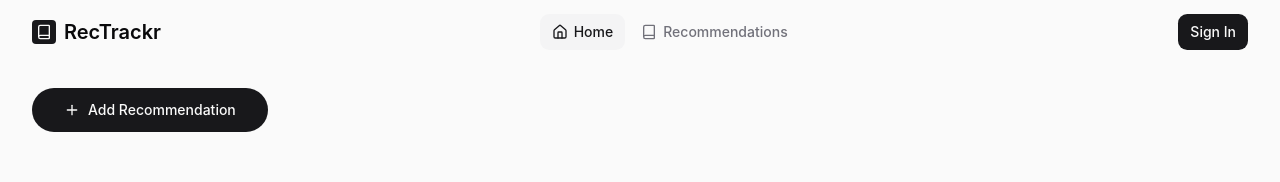
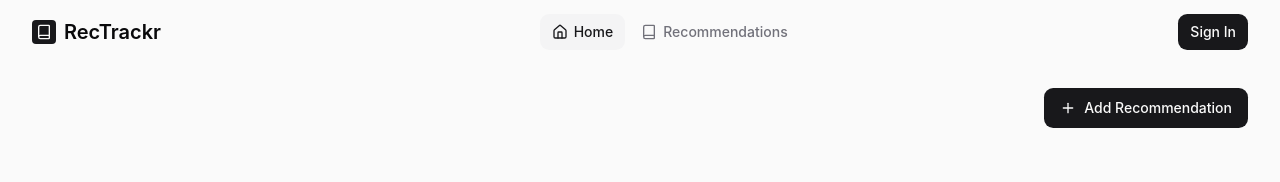
Before and after one commit to cmonaghan/friendfaves, a React (Vite) app: page / in a window 1280 px wide. Shown: the top 182 px of the page. Built offline with nearby package versions, Linux system fonts and the light colour scheme; no server answers.

Commit message:
Align "Add Recommendation" button
Align the "Add Recommendation" button to the right on the home page and ensure consistent styling with the /recommendations page.

```diff
--- a/src/pages/Index.tsx
+++ b/src/pages/Index.tsx
@@ -1,3 +1,4 @@
+
 import { useState, useRef, useEffect } from 'react';
 import { Link } from 'react-router-dom';
 import { RecommendationType, CustomCategory } from '@/utils/types';
@@ -173,11 +174,11 @@ const Index = () => {
 
   return (
     <div className="max-w-screen-xl mx-auto">
-      {/* Add Recommendation button at the top - now left aligned */}
-      <div className="mb-8 flex justify-start">
-        <Button asChild size="lg" className="rounded-full bg-primary hover:bg-primary/90">
-          <Link to="/add" className="flex items-center gap-1.5">
-            <Plus size={18} />
+      {/* Add Recommendation button at the top - aligned to the right */}
+      <div className="mb-8 flex justify-end">
+        <Button asChild className="flex items-center gap-2">
+          <Link to="/add">
+            <Plus size={16} />
             Add Recommendation
           </Link>
         </Button>
--- a/src/pages/RecommendationList.tsx
+++ b/src/pages/RecommendationList.tsx
@@ -1,3 +1,4 @@
+
 import { useState, useEffect, useRef } from 'react';
 import { useSearchParams } from 'react-router-dom';
 import { getRecommendations, getCustomCategories } from '@/utils/storage';
@@ -147,8 +148,8 @@ const RecommendationList = () => {
         </div>
 
         {user && (
-          <Button asChild>
-            <a href="/add" className="flex items-center gap-2">
+          <Button asChild className="flex items-center gap-2">
+            <a href="/add">
               <Plus size={16} />
               Add Recommendation
             </a>
```
